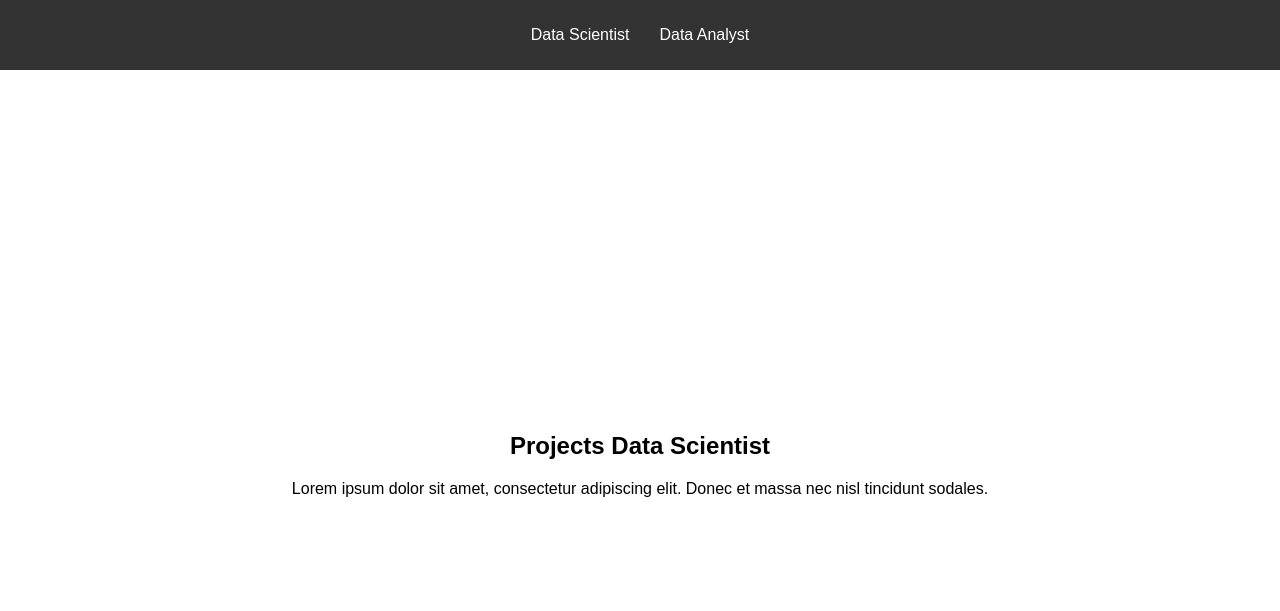
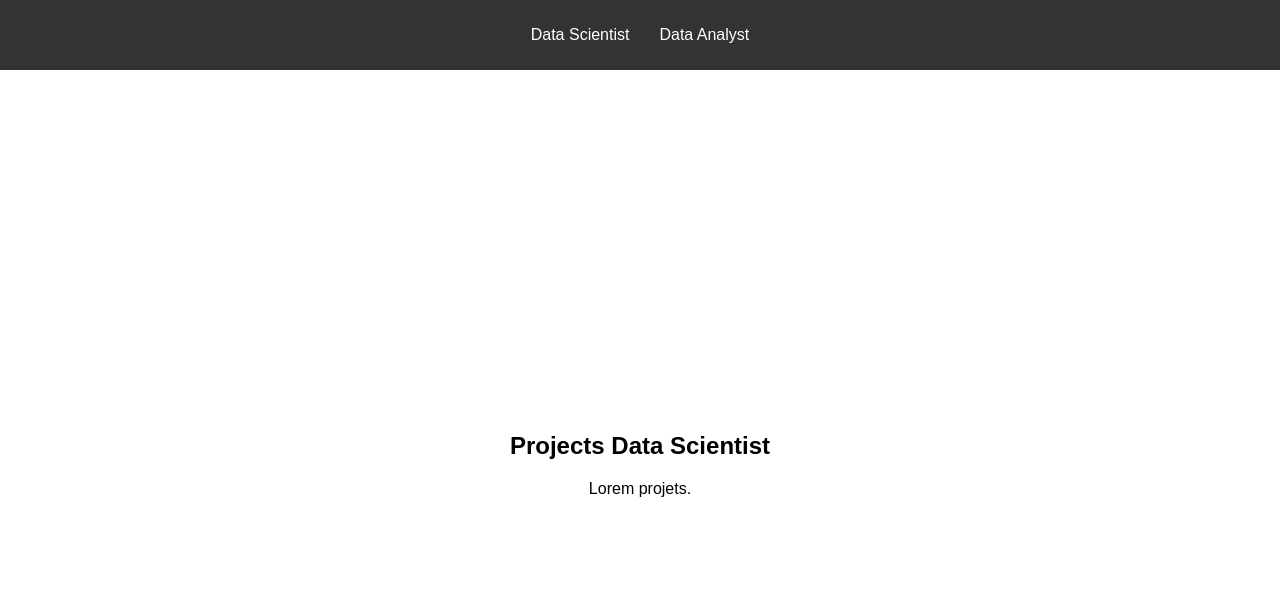
Before and after one commit to manongeorget/manongeorget.github.io, a plain HTML site: page index.html in a window 1280 px wide. Shown: the top 611 px of the page. Drawn offline with Linux system fonts and the light colour scheme; a script that the page names is missing.

Commit message:
Update index.html

```diff
--- a/index.html
+++ b/index.html
@@ -24,7 +24,7 @@
 
     <section id="science">
         <h2>Projects Data Scientist</h2>
-        <p>Lorem ipsum dolor sit amet, consectetur adipiscing elit. Donec et massa nec nisl tincidunt sodales.</p>
+        <p>Lorem projets.</p>
     </section>
 
     <section id="analyst">
```
